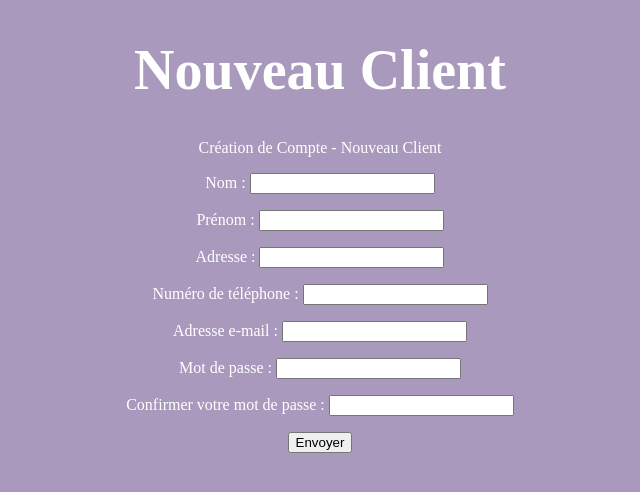
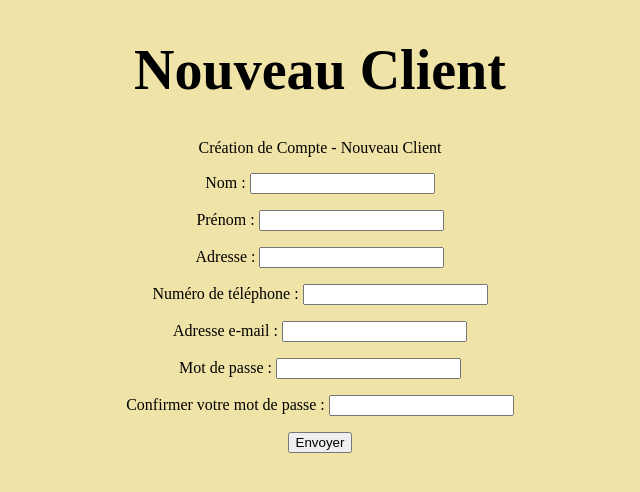
Before and after one commit to maelle0209/jobonheur, a PHP site: page /nouveau.php in a window 1280 px wide. Shown: the top 492 px of the page, without its empty margins (320-960 px from the left). Run offline with PHP 8.4, Linux system fonts and the light colour scheme.

Commit message:
Mise à jour du style dans nouveau.css

```diff
--- a/Projet-site/styles/nouveau.css
+++ b/Projet-site/styles/nouveau.css
@@ -1,11 +1,11 @@
 html {
-    background-color: #A99ABD;
+    background-color: #f0e3a7;
     background-position: center top;
 
    }
    h1{
    text-align: center;
-   color: white;
+   color: black;
    font-size: 350%
    }
 
@@ -15,4 +15,4 @@ html {
    margin-right: auto;
    width: 500px;
    text-align: center;
-   color: white;}
+   color: black;}
```
